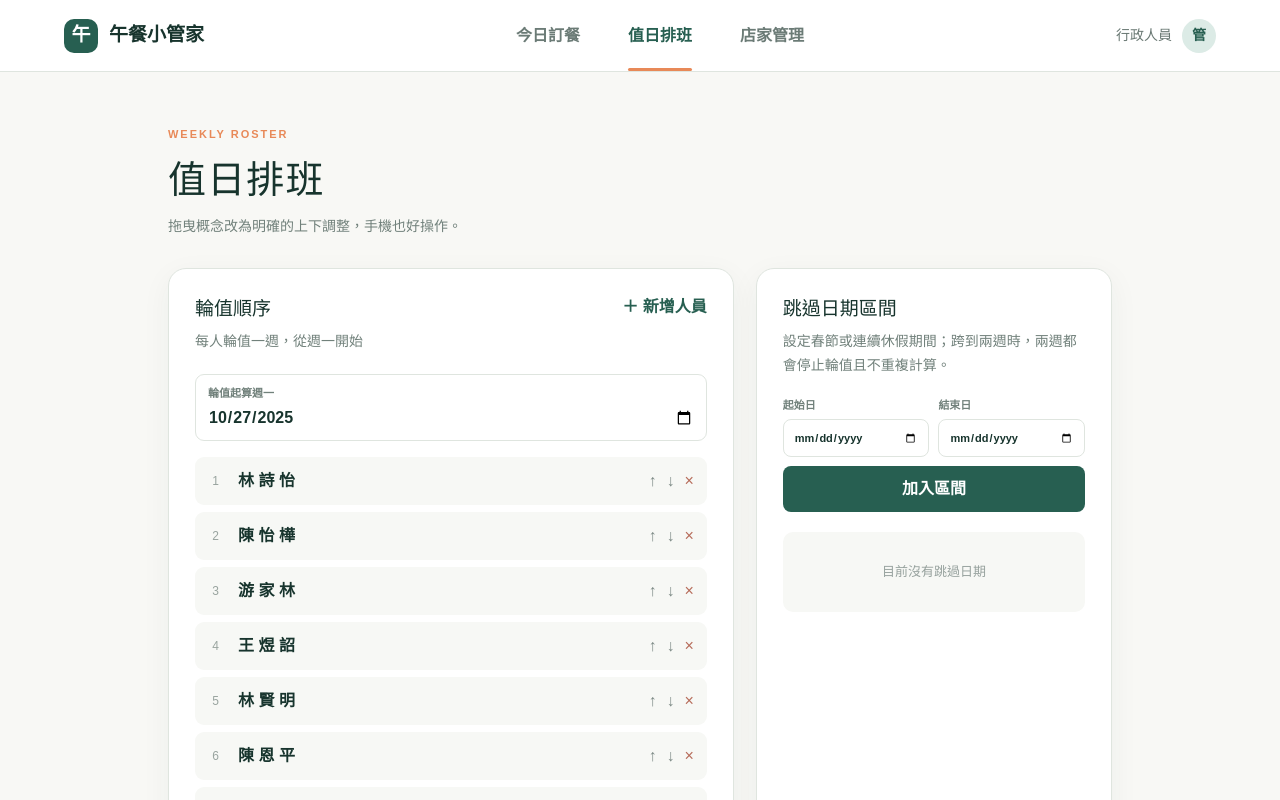
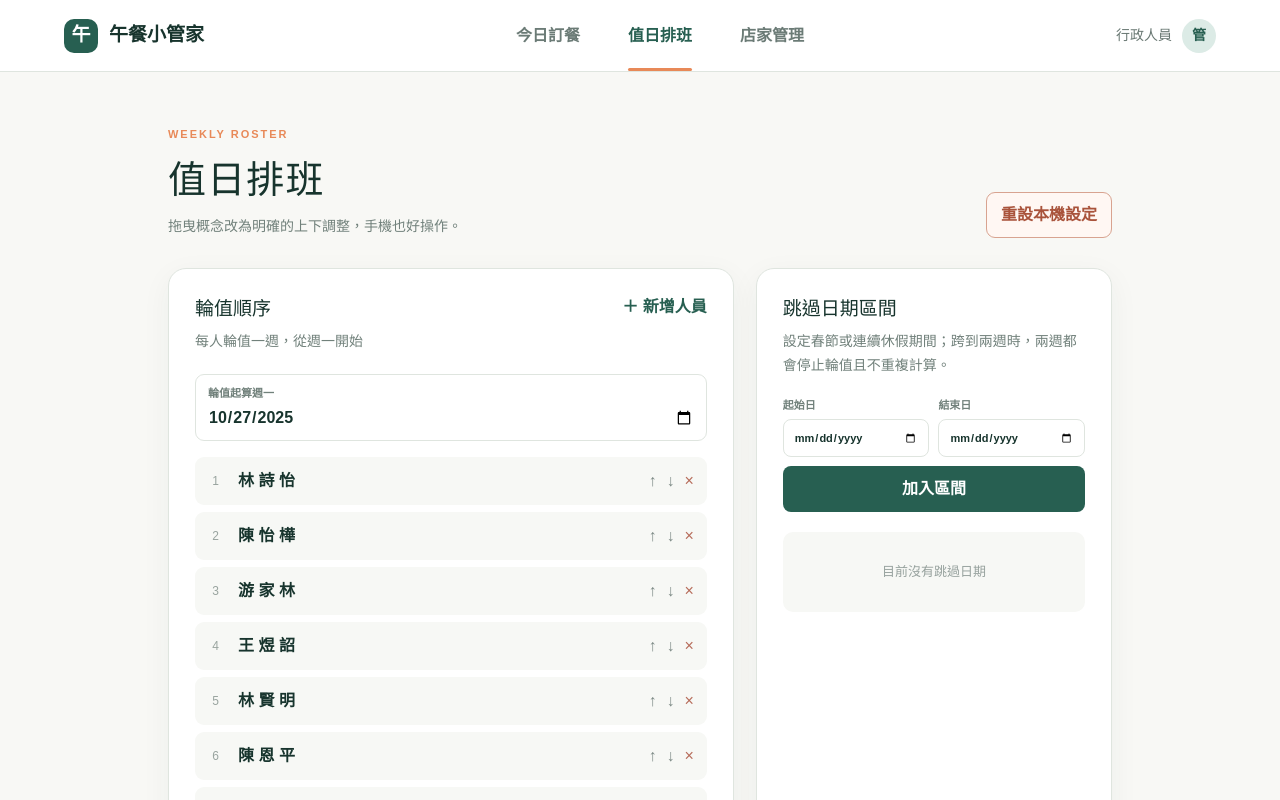
Before and after one commit to etctaichi/lunch-duty-roster, a Next.js app: page / in a window 1280 px wide. Both pictures are taken after a click on the button "值日排班". Shown: the top 800 px of the page. Built offline with nearby package versions, Linux system fonts and the light colour scheme.

Commit message:
Add local settings reset control

```diff
--- a/app/page.tsx
+++ b/app/page.tsx
@@ -124,6 +124,12 @@ export default function Home() {
     setNotice("已下載 LINE 表格圖片"); setTimeout(()=>setNotice(""),2500);
   }
   function move(i:number, dir:number){ const n=i+dir;if(n<0||n>=people.length)return;const next=[...people];[next[i],next[n]]=[next[n],next[i]];setPeople(next); }
+  function resetLocalSettings(){
+    if(!window.confirm("確定要清除這台裝置保存的名單、店家、起算日與休假區間嗎？")) return;
+    localStorage.removeItem("lunch-admin-settings-v1");
+    setPeople(initialPeople); setShops(initialShops); setSkipRanges([]); setAnchor("2025-10-27");
+    setNotice("已重設這台裝置的本機設定"); setTimeout(()=>setNotice(""),3000);
+  }
 
   return <main>
     <header className="topbar"><div className="brand"><span className="brandmark">午</span><span>午餐小管家</span></div><nav>
@@ -148,7 +154,7 @@ export default function Home() {
       <aside className="card summary"><p className="eyebrow">SHOP SUMMARY</p><h2>店家統計</h2>{Object.entries(shopSummary).map(([s,n])=><div className="sum-row" key={s}><span>{s}</span><strong>{n} 份</strong></div>)}<div className="total"><span>合計</span><strong>{total} 份</strong></div><button className="line-btn" onClick={downloadLineTable}>下載 LINE 表格圖片</button><button className="copy-btn" onClick={copyNotice}>複製純文字公告</button><p className="shot-tip">下載後可直接將 PNG 圖片傳到 LINE</p></aside></div>}
     </section>}
 
-    {tab==="roster" && <section className="page narrow"><div className="title-row"><div><p className="eyebrow">WEEKLY ROSTER</p><h1>值日排班</h1><p className="subtitle">拖曳概念改為明確的上下調整，手機也好操作。</p></div></div>
+    {tab==="roster" && <section className="page narrow"><div className="title-row"><div><p className="eyebrow">WEEKLY ROSTER</p><h1>值日排班</h1><p className="subtitle">拖曳概念改為明確的上下調整，手機也好操作。</p></div><button className="reset-btn" onClick={resetLocalSettings}>重設本機設定</button></div>
       <div className="settings-grid"><section className="card"><div className="card-head"><div><h2>輪值順序</h2><p>每人輪值一週，從週一開始</p></div><button className="text-btn" onClick={()=>setPeople(p=>[...p,{id:crypto.randomUUID(),name:"新同仁"}])}>＋ 新增人員</button></div>
       <label className="field"><span>輪值起算週一</span><input type="date" value={anchor} onChange={e=>setAnchor(e.target.value)}/></label>
       <div className="roster">{people.map((p,i)=><div className="roster-row" key={p.id}><span className="num">{i+1}</span><input value={p.name} onChange={e=>setPeople(a=>a.map(x=>x.id===p.id?{...x,name:e.target.value}:x))}/><div><button onClick={()=>move(i,-1)} aria-label="往上">↑</button><button onClick={()=>move(i,1)} aria-label="往下">↓</button><button className="delete" onClick={()=>setPeople(a=>a.filter(x=>x.id!==p.id))} aria-label="刪除">×</button></div></div>)}</div></section>
```
Also changed, not shown: app/globals.css.
